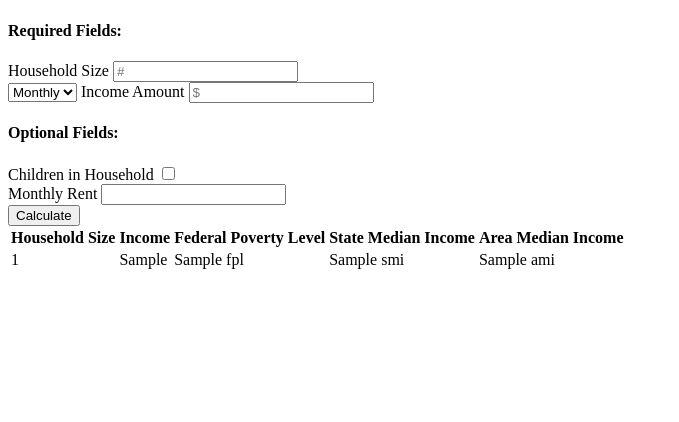
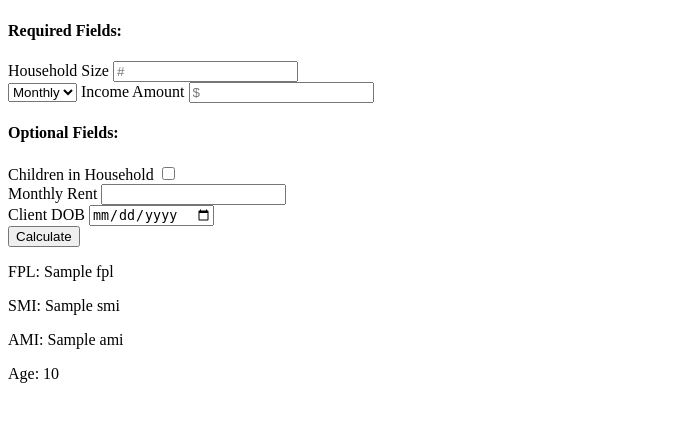
Before and after one commit to mark-hager/KC211-Income-calculator, a Flask app: template 2-1-1 Income Calculator/templates/app.html in a window 1280 px wide. Shown: the part 58-480 px from the top of the page, without its empty margins (0-679 px from the left). Run offline with Flask 2, Linux system fonts and the light colour scheme; the template is opened without the code that fills it: values that come from a table or form of the project are taken from there, most other values are stand-ins (such as "Sample title", 1, 10 or a date in 2020).

Commit message:
removed html table for results; style will just be css

```diff
--- a/2-1-1 Income Calculator/templates/app.html
+++ b/2-1-1 Income Calculator/templates/app.html
@@ -78,6 +78,21 @@
 
             </div>
 
+            <div class="client_dob">
+
+              {{ form.client_dob.label }}
+              {{ form.client_dob() }}
+
+              {% if form.client_dob.errors %}
+              <ul class="errors">
+                  {% for error in form.client_dob.errors %}
+                      <li>{{ error }}</li>
+                  {% endfor %}
+              </ul>
+              {% endif %}
+
+            </div>
+
           </div>
 
           <button class="calculate"
@@ -87,32 +102,13 @@
             Calculate
           </button>
 
-
-
         </div>
 
       </form>
-
-      <table>
-        <thead>
-          <tr>
-            <th>Household Size</th>
-            <th>Income</th>
-            <th>Federal Poverty Level</th>
-            <th>State Median Income</th>
-            <th>Area Median Income</th>
-          </tr>
-        </thead>
-        <tbody>
-          <tr>
-            <td>{{ client.household_size }}</td>
-            <td>{{ client.annual_income }}</td>
-            <td>{{ client.fpl }}</td>
-            <td>{{ client.smi }}</td>
-            <td>{{ client.ami }}</td>
-          </tr>
-        </tbody>
-      </table>
+      <p>FPL: {{ client.fpl }}</p>
+      <p>SMI: {{ client.smi }}</p>
+      <p>AMI: {{ client.ami }}</p>
+      <p>Age: {{ client.age }}</p>
 
     </div>
   </body>
```
